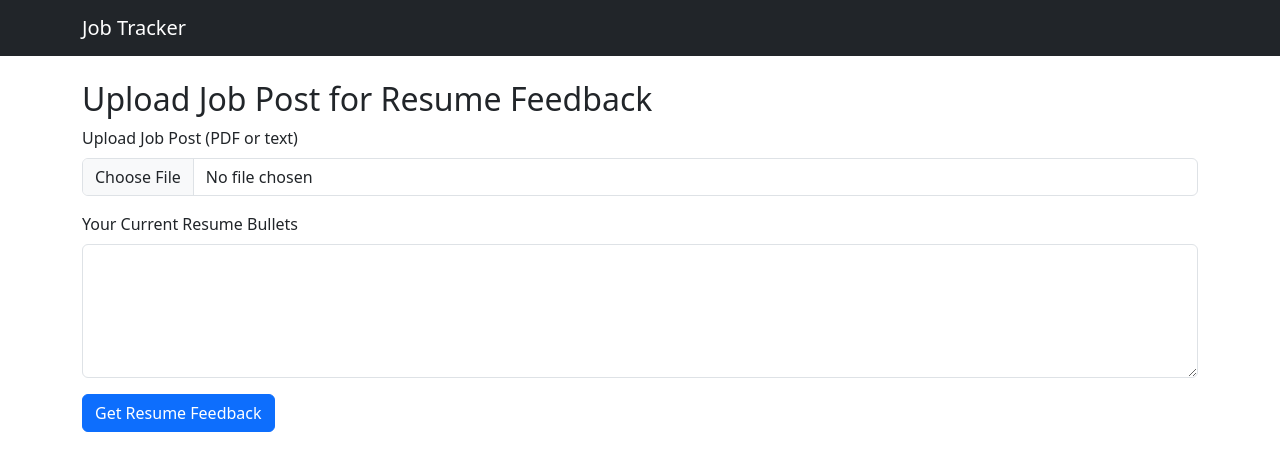
After one commit to kiranram90/jobtracker, a Flask app: template app/templates/upload_job_post.html in a window 1280 px wide. The commit adds this page. Shown: the top 471 px of the page. Run offline with Flask 3, Linux system fonts and the light colour scheme; the template is opened without the code that fills it, so the values that code supplies are empty; parts of the project's set-up code (start-up, migrations or seed data) failed here and were passed over.

```diff
--- a/app/templates/base.html
+++ b/app/templates/base.html
@@ -8,7 +8,9 @@
 <body>
   <nav class="navbar navbar-expand-lg navbar-dark bg-dark">
     <div class="container">
-      <a class="navbar-brand" href="/">Job Tracker</a>
+      <a class="navbar-brand" href="{{ url_for('application_bp.applications_page') }}">
+        Job Tracker
+      </a>
     </div>
   </nav>
   <div class="container mt-4">
--- /dev/null
+++ b/app/templates/upload_job_post.html
@@ -0,0 +1,21 @@
+{% extends "base.html" %}
+
+{% block title %}Upload Job Post{% endblock %}
+
+{% block content %}
+  <h2>Upload Job Post for Resume Feedback</h2>
+
+  <form action="{{ url_for('application_bp.upload_job_post') }}" method="POST" enctype="multipart/form-data">
+    <div class="mb-3">
+      <label for="job_post" class="form-label">Upload Job Post (PDF or text)</label>
+      <input type="file" class="form-control" name="job_post" required>
+    </div>
+
+    <div class="mb-3">
+      <label for="resume_bullets" class="form-label">Your Current Resume Bullets</label>
+      <textarea name="resume_bullets" rows="5" class="form-control" required></textarea>
+    </div>
+
+    <button type="submit" class="btn btn-primary">Get Resume Feedback</button>
+  </form>
+{% endblock %}
--- a/requirements.txt
+++ b/requirements.txt
@@ -12,3 +12,4 @@ flask-login
 flask-bcrypt
 pytest
 pytest-flask
+PyPDF2
```
Also changed, not shown: app/controllers/application_controller.py (+36 -1 lines), app/templates/feedback.html (added, +11 -0 lines).
